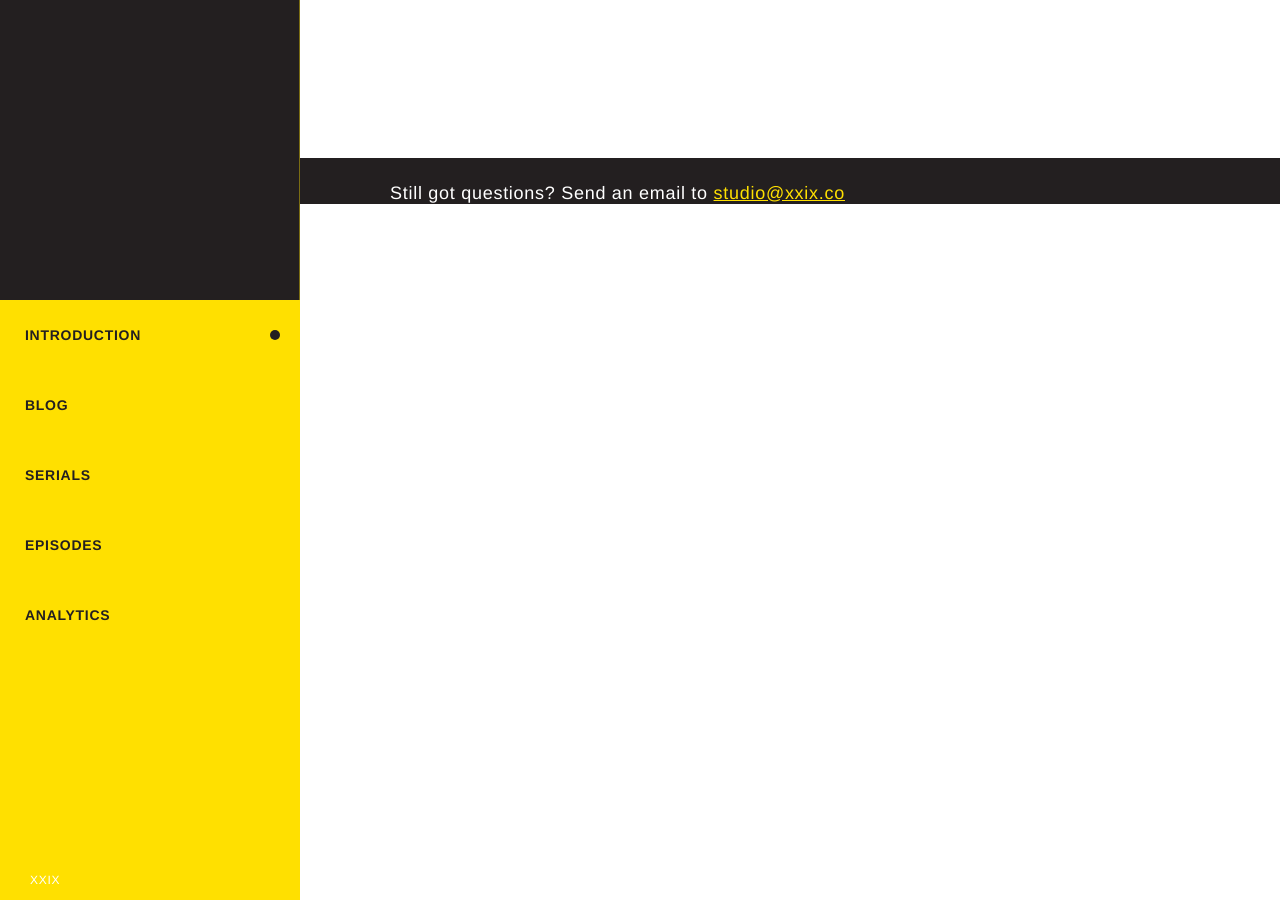
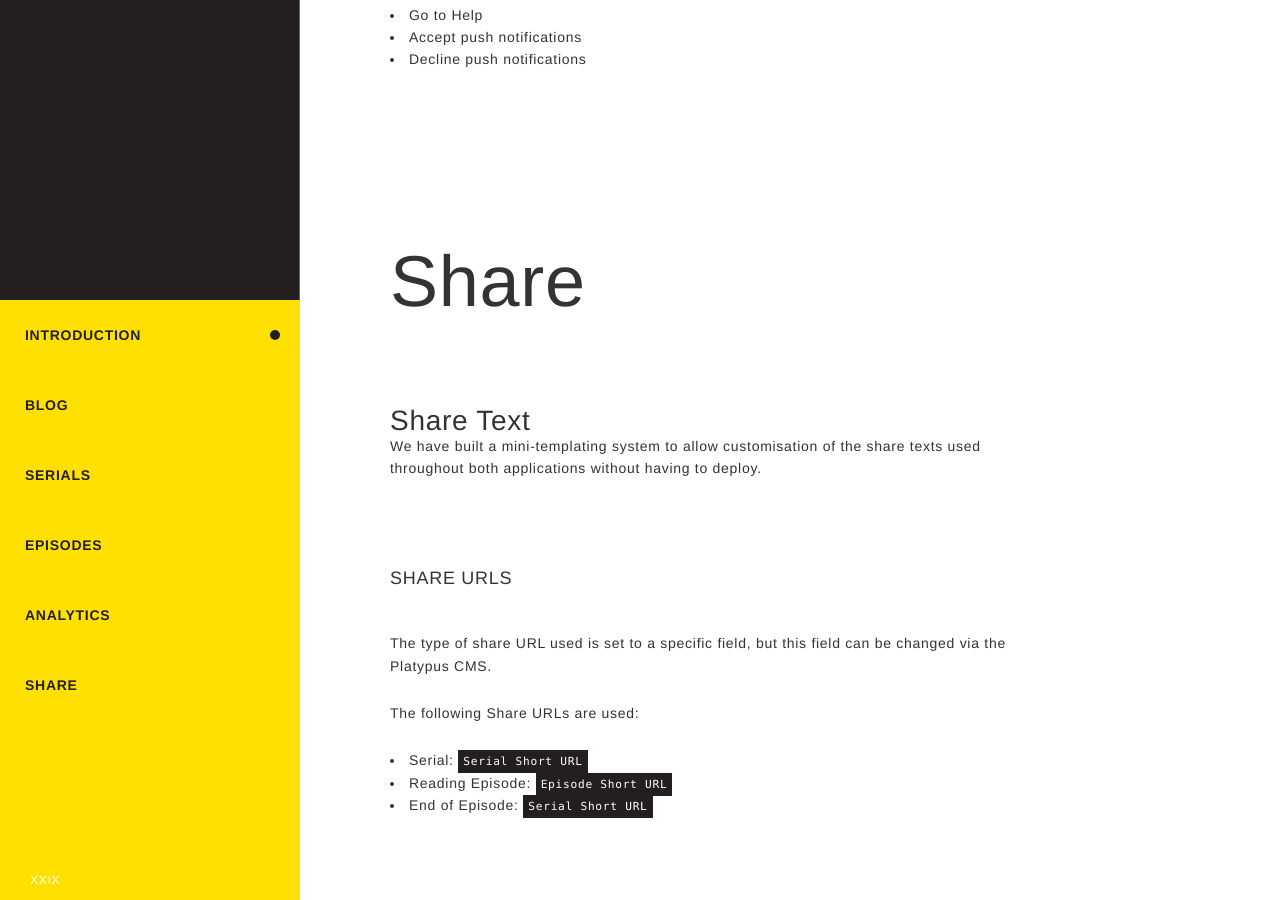
Before and after one commit to serialboxpub/serialbox-docs, a Jekyll site: the page built from index.html, in a window 1280 px wide and 900 px high, scrolled down 8225 px. Built offline with Jekyll 4.4.1, drawn with Linux system fonts in a browser that asks for light colours; a file with an impossible date is left out; some of the changed text lies outside the part shown.

Commit message:
Share Details

```diff
--- a/_posts/2015-08-03-episodes.markdown
+++ b/_posts/2015-08-03-episodes.markdown
@@ -26,6 +26,11 @@
 + Cover ID: Not used
 + Body: HTML text of the episode
 + Shortened URL: The short URL used in share text. Ensure it's a full URL e.g. `http://bit.ly/1Jym6jE`
++ End Share Text: The text shared at the end of an episode
++ End Title Text: The title above the share button at the end of an Episode
++ End Button Text: The share button text at the end of an Episode
++ Reading Share Text: The text shared during an Episode
++ Serial Share Text: The text shared on the Serial page
 
 ### Body Formatting
 
```
Also changed, not shown: _posts/2015-08-00-app.markdown (added, +11 -0 lines), _posts/2015-08-05-share.markdown (added, +27 -0 lines).
